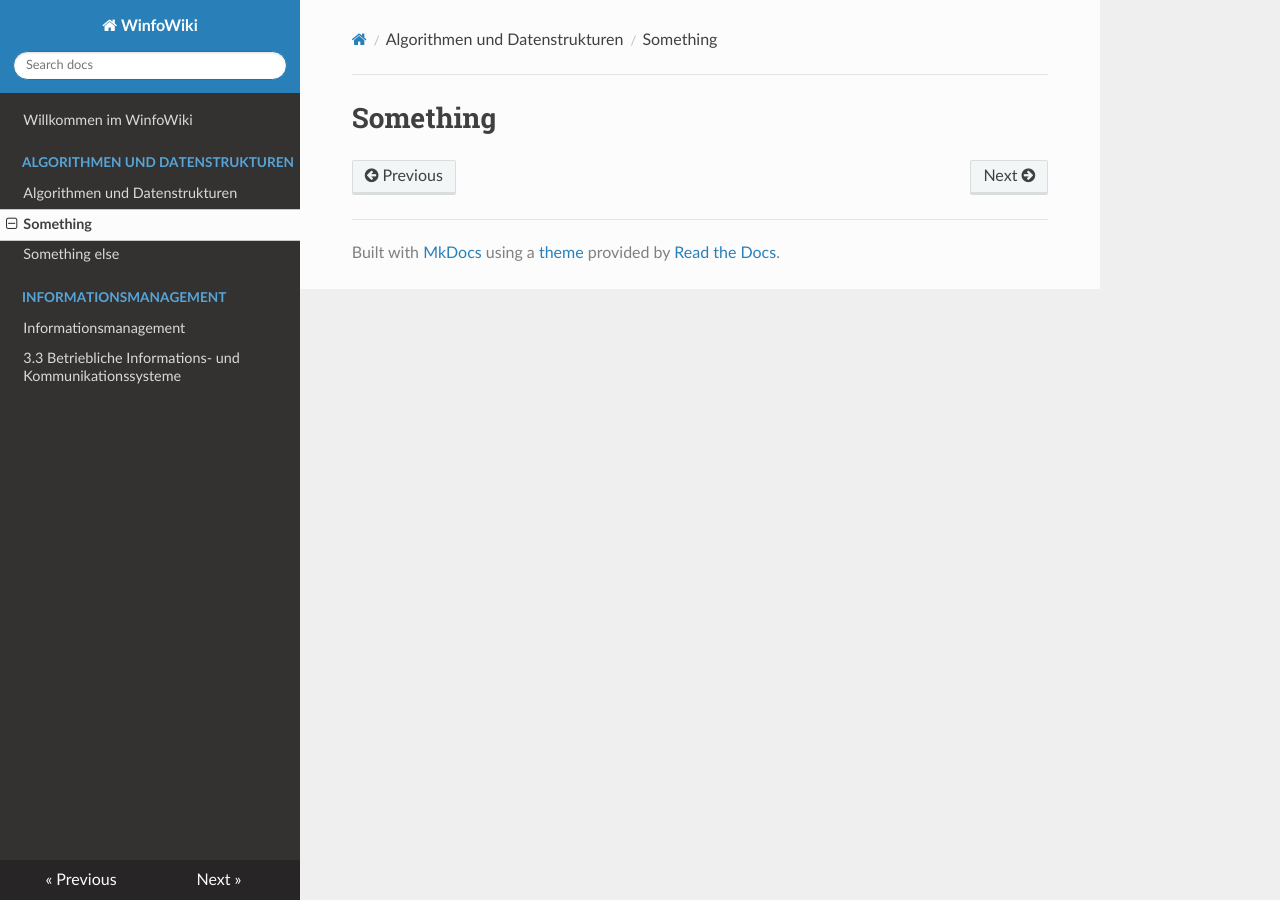
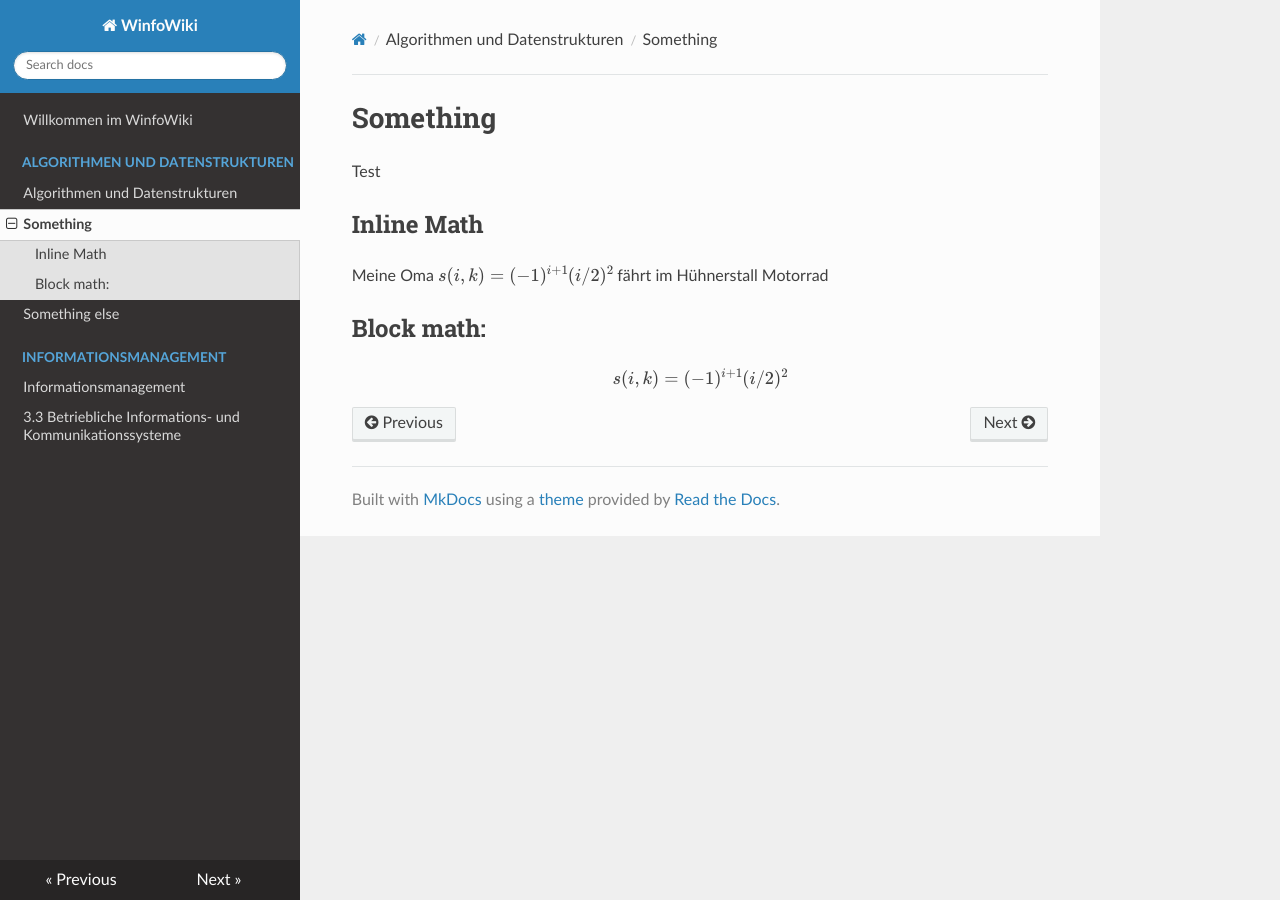
Before and after one commit to heshsum/winfowiki, an MkDocs documentation site: the page built from docs/Algorithmen und Datenstrukturen/1 something.md, in a window 1280 px wide. Built offline with MkDocs 1.6.1, drawn with Linux system fonts in a browser that asks for light colours; nearby versions of some CDN libraries.

Commit message:
Test für MathJax

```diff
--- a/docs/Algorithmen und Datenstrukturen/1 something.md
+++ b/docs/Algorithmen und Datenstrukturen/1 something.md
@@ -1 +1,11 @@
 # Something
+
+Test
+
+## Inline Math
+Meine Oma $s(i,k) = (-1)^{i+1}(i/2)^2$ fährt im Hühnerstall Motorrad
+
+## Block math:
+$$
+s(i,k) = (-1)^{i+1}(i/2)^2
+$$
```
